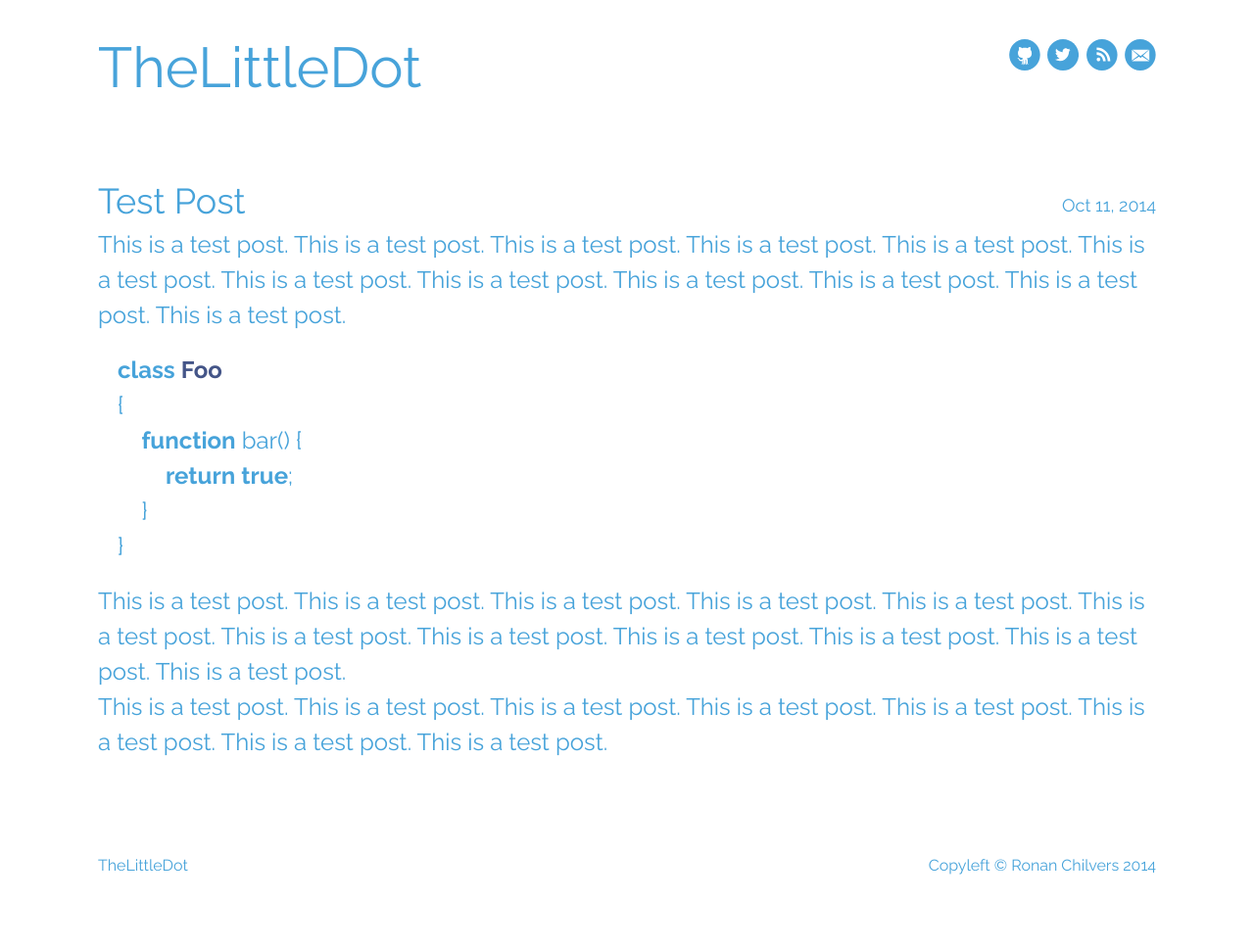
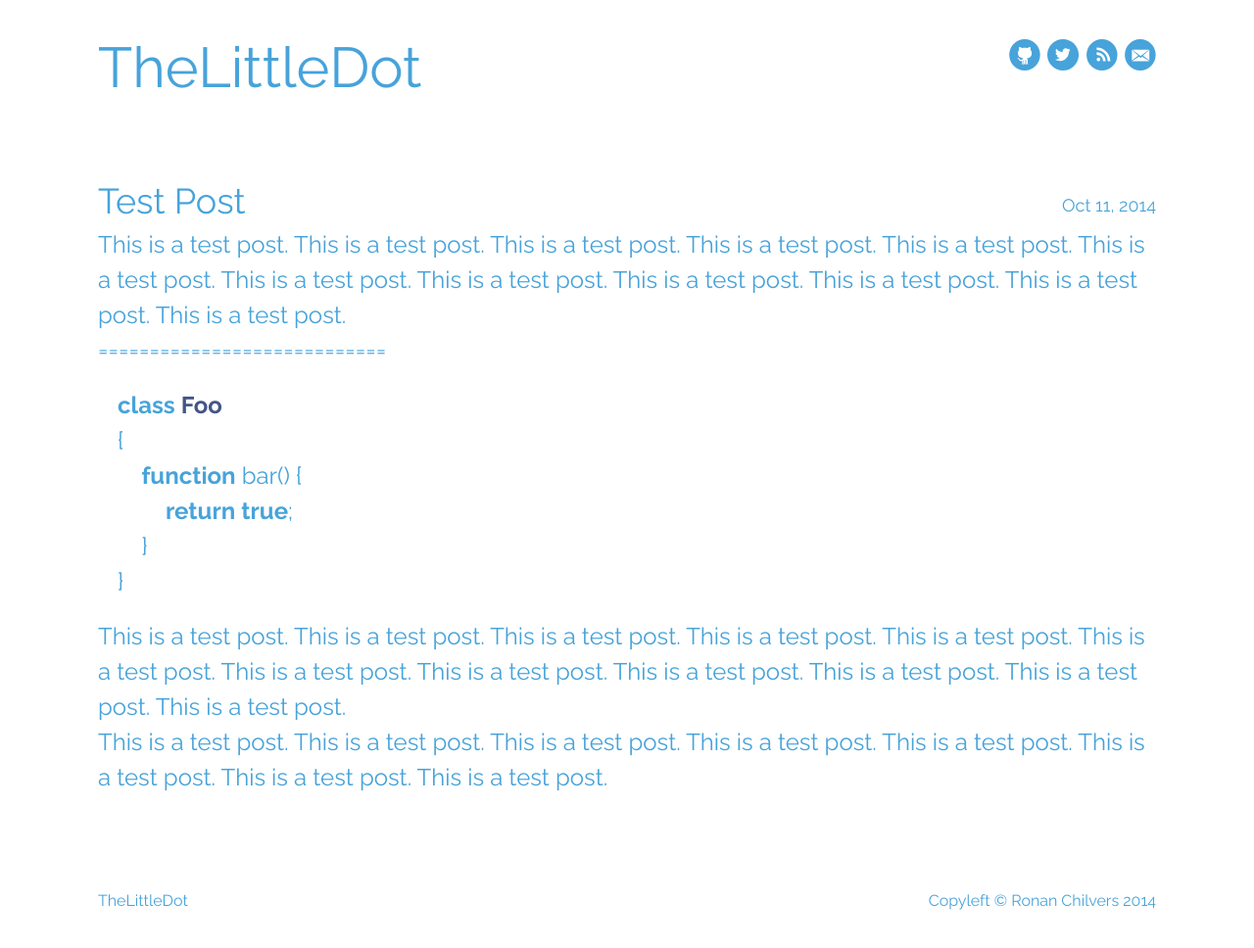
Before and after one commit to ronanchilvers/ronanchilvers.github.io, a Jekyll site: the page built from _posts/2014-10-11-test-post.md, in a window 1280 px wide. Shown: the whole page at 98% size. Built offline with Jekyll 4.4.1, drawn with Linux system fonts in a browser that asks for light colours; before the commit the page ends 932 px from its top, so only the background shows below that.

Commit message:
Support more tag in posts

```diff
--- a/_layouts/post.html
+++ b/_layouts/post.html
@@ -8,5 +8,15 @@
         <p class="date">{{ page.date | date: "%b %-d, %Y" }}{% if page.author %} • {{ page.author }}{% endif %}{% if page.meta %} • {{ page.meta }}{% endif %}</p>
     </hgroup>
 
-    {{ content }}
+    {% if content contains '<!--more-->' %}
+        {{ content | split:'<!--more-->' | first }}
+    {% endif %}
+
+    ============================
+
+    {% if content contains '<!--more-->' %}
+        {{ content | split:'<!--more-->' | last }}
+    {% else %}
+        {{ content }}
+    {% endif %}
 </article>
--- a/_posts/2014-10-11-test-post.md
+++ b/_posts/2014-10-11-test-post.md
@@ -5,6 +5,8 @@
 categories: test
 ---
 This is a test post. This is a test post. This is a test post. This is a test post. This is a test post. This is a test post. This is a test post. This is a test post. This is a test post. This is a test post. This is a test post. This is a test post.
+
+<!--more-->
 
 {% highlight php startinline=true%}
 class Foo
--- a/index.html
+++ b/index.html
@@ -11,7 +11,11 @@
             </h2>
             <p class="date">{{ post.date | date: "%b %-d, %Y" }}</p>
         </hgroup>
-        <p>{{ post.excerpt }}</p>
+{% if post.content contains '<!--more-->' %}
+    {{ post.content | split:'<!--more-->' | first }}
+{% else %}
+    <p>{{ post.excerpt }}</p>
+{% endif %}
     </article>
 {% endfor %}
 </div>
```
